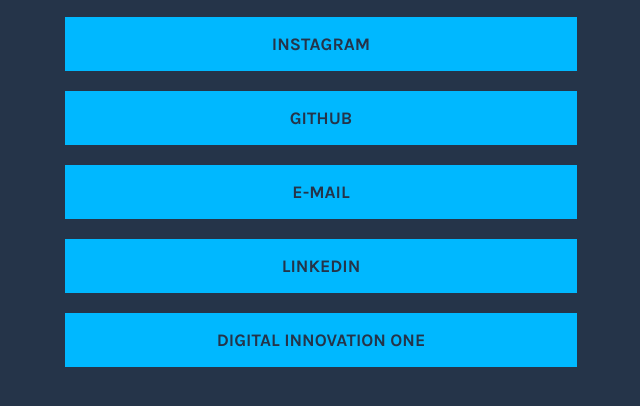
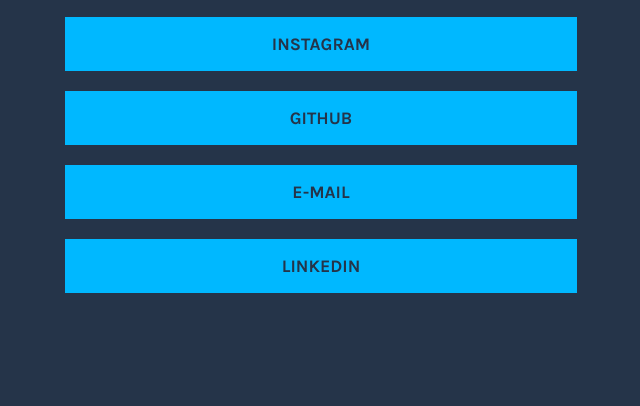
Before and after one commit to KaioGerhardt/kaiogerhardt.github.io, a website: page contato.html in a window 1280 px wide. Shown: the part 334-740 px from the top of the page, without its empty margins (319-959 px from the left). Drawn offline with Linux system fonts and the light colour scheme.

```diff
--- a/contato.html
+++ b/contato.html
@@ -17,7 +17,7 @@
         <a href="https://github.com/KaioGerhardt" target="_blank">github</a>
         <a href="mailto:kaio@kaiogerhardt.dev.br" target="_blank">E-mail</a>
         <a href="https://www.linkedin.com/in/kaiogerhardt/" target="_blank">Linkedin</a>
-        <a href="https://web.dio.me/users/KaioGerhardt" target="_blank">Digital Innovation One</a>
+        <!--<a href="https://web.dio.me/users/KaioGerhardt" target="_blank">Digital Innovation One</a>-->
     </div>
 </body>
 </html>
```
